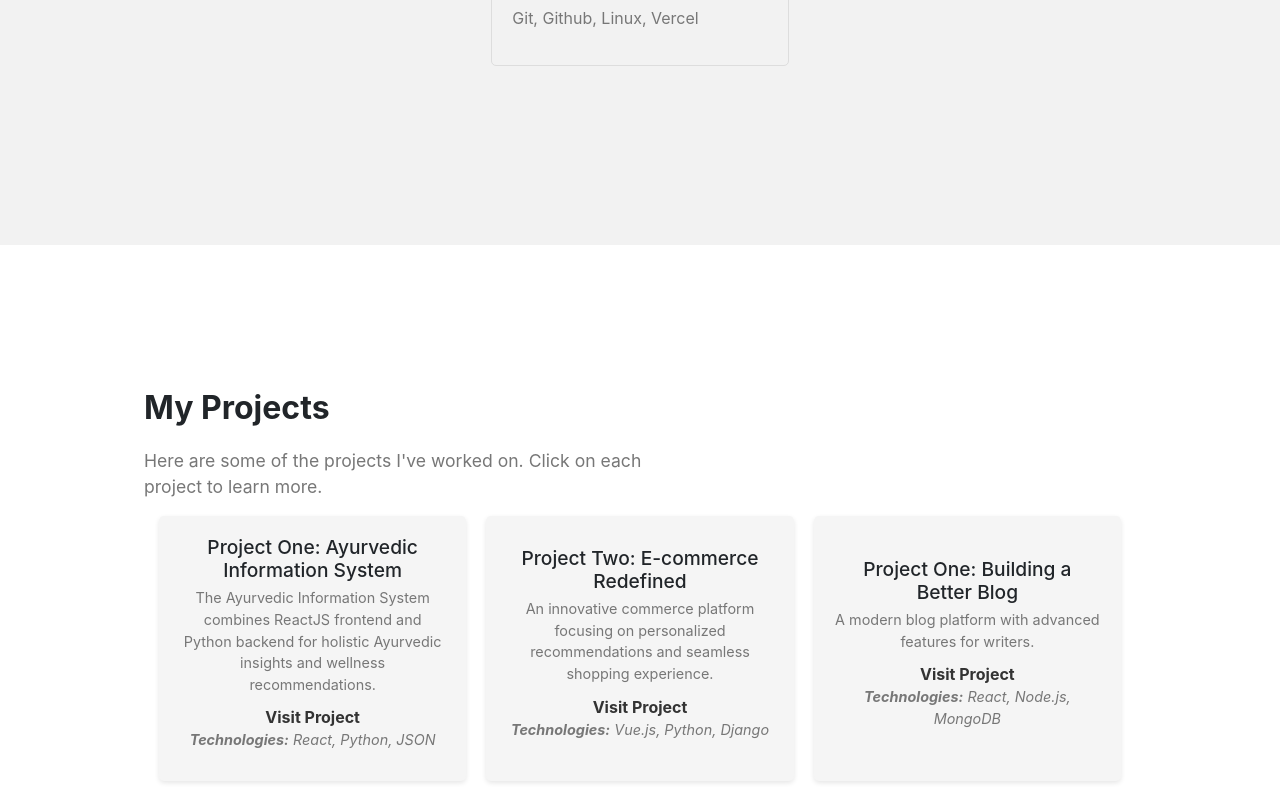
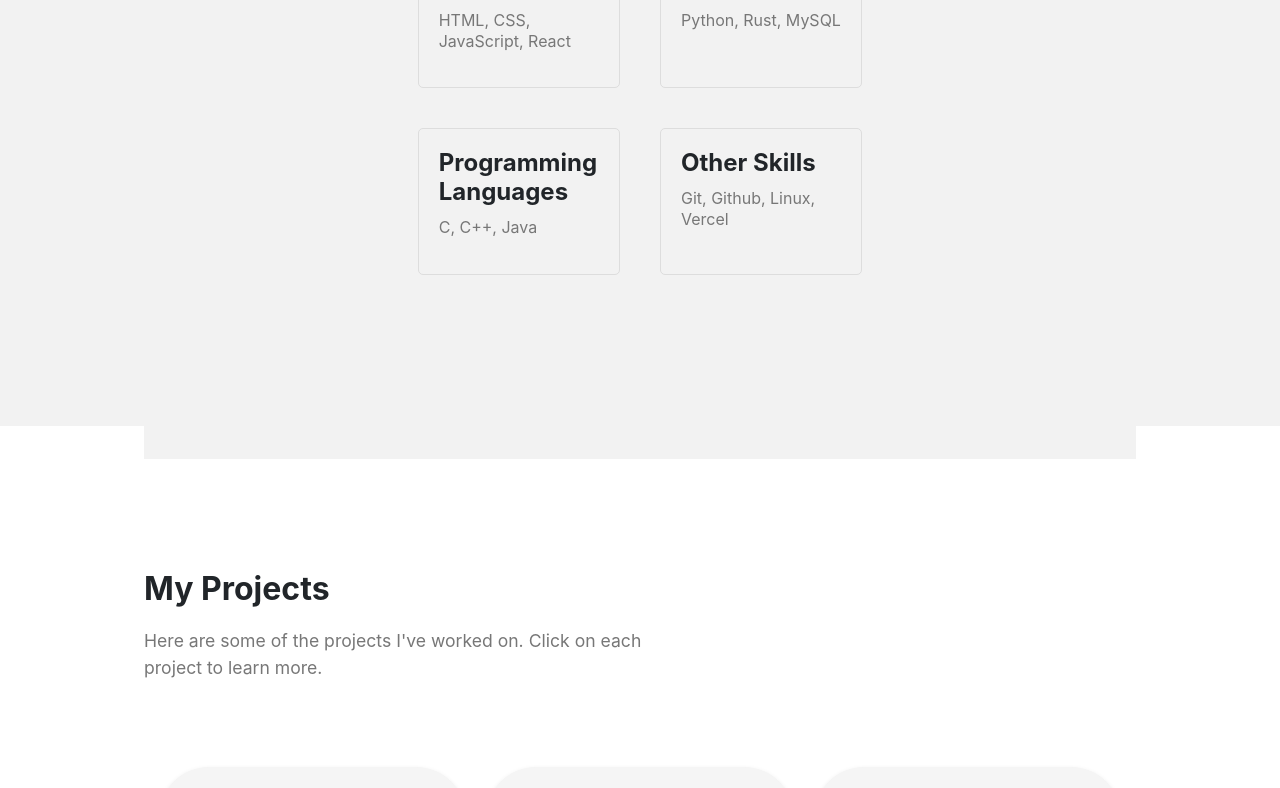
Before and after one commit to pathakjiop/New-Portfolio, a React (Create React App) app: page / in a window 1280 px wide. Shown: the part 1240-2028 px from the top of the page. Built offline with nearby package versions, Linux system fonts and the light colour scheme.

Commit message:
Increased Height and edited education section

```diff
--- a/src/components/Projects/Projects.css
+++ b/src/components/Projects/Projects.css
@@ -1,6 +1,7 @@
 /* Styles for Projects section */
 .projects {
-  margin: 9rem; /* Center the section horizontally with some margin */
+  margin: 9rem;
+  height: 675px;
 }
 
 .projects h2 {
@@ -22,13 +23,13 @@
     33% - 20px
   ); /* Set card width to 33% of available space with some margin */
   background-color: #f5f5f5; /* Light gray background for cards */
-  border-radius: 5px; /* Add rounded corners to cards */
+  border-radius: 50px; /* Add rounded corners to cards */
   box-shadow: 0 2px 5px rgba(0, 0, 0, 0.1); /* Add subtle shadow */
   margin-bottom: 20px; /* Add some space below each card */
+  margin-top: 70px; /* Adjust the margin-top to position the card slightly lower */
   padding: 20px; /* Add padding inside cards */
   text-align: center; /* Center content within cards (optional, adjust as needed) */
 }
-
 @media (max-width: 992px) {
   .projects-container {
     justify-content: space-between; /* Change to space between on smaller screens */
--- a/src/components/Projects/Projects.json
+++ b/src/components/Projects/Projects.json
@@ -1,32 +1,20 @@
 [
   {
-    "title": "Project One: Ayurvedic Information System",
+    "title": "Ayurvedic Information System",
     "description": "The Ayurvedic Information System combines ReactJS frontend and Python backend for holistic Ayurvedic insights and wellness recommendations.",
     "link": "https://github.com/pathakjiop/Ayurvedic-Information-System",
-    "technologies": ["React", "Python", "JSON"]
+    "technologies": ["React", "Python", "JSON", "Gemini API"]
   },
   {
-    "title": "Project Two: E-commerce Redefined",
-    "description": "An innovative commerce platform focusing on personalized recommendations and seamless shopping experience.",
-    "link": "https://your-project-two-website.com",
-    "technologies": ["Vue.js", "Python", "Django"]
+    "title": "Healthy Lifestyle",
+    "description": "Healthy-Lifestyle project promotes wellness via Gemini API for personalized BMI calculations and tailored advice through a 25-question questionnaire.",
+    "link": "https://github.com/pathakjiop/Healthy-Lifestyle",
+    "technologies": ["React", "Python", "JSON", "Gemini API"]
   },
   {
-    "title": "Project One: Building a Better Blog",
-    "description": "A modern blog platform with advanced features for writers.",
-    "link": "https://your-project-one-website.com",
-    "technologies": ["React", "Node.js", "MongoDB"]
-  },
-  {
-    "title": "Project One: Building a Better Blog",
-    "description": "A modern blog platform with advanced features for writers.",
-    "link": "https://your-project-one-website.com",
-    "technologies": ["React", "Node.js", "MongoDB"]
-  },
-  {
-    "title": "Project One: Building a Better Blog",
-    "description": "A modern blog platform with advanced features for writers.",
-    "link": "https://your-project-one-website.com",
-    "technologies": ["React", "Node.js", "MongoDB"]
+    "title": "Cloth Shop Mangament System",
+    "description": "Cloth Shop Management System: Tkinter GUI, MySQL database for cloth inventory management—add, view, buy, and remove functionalities included.",
+    "link": "https://github.com/pathakjiop/Cloth-Shop-Mangament-System",
+    "technologies": ["Python", "MySQL"]
   }
 ]
--- a/src/components/Skills/Skills.css
+++ b/src/components/Skills/Skills.css
@@ -3,6 +3,7 @@
   padding: 9rem; /* Adjust padding as desired */
   text-align: center;
   background-color: #f2f2f2;
+  height: 960px;
 }
 
 .skills-container h1 {
@@ -20,13 +21,14 @@
 }
 
 .skill-sections {
+  padding: 9rem;
   display: flex;
   flex-wrap: wrap;
   justify-content: center;
 }
 
 .skill-section {
-  margin: 15px;
+  margin: 20px;
   padding: 20px;
   border: 1px solid #ddd;
   border-radius: 5px;
@@ -53,7 +55,26 @@
 .center-text {
   text-align: center;
 }
+.custom-text {
+  color: #718096; /* text-gray-500 */
+  font-size: 1.25rem; /* text-xlg */
+}
 
+.custom-text.md\:text-xl {
+  font-size: 1.5rem; /* md:text-xl */
+}
+
+.custom-text.lg\:text-base {
+  font-size: 1rem; /* lg:text-base */
+}
+
+.custom-text.xl\:text-xl {
+  font-size: 1.5rem; /* xl:text-xl */
+}
+
+.custom-text.dark\:text-gray-400 {
+  color: #cbd5e0; /* dark:text-gray-400 */
+}
 /* Responsive styles */
 @media (max-width: 768px) {
   .skill {
--- a/src/components/Skills/Skills.js
+++ b/src/components/Skills/Skills.js
@@ -6,15 +6,19 @@ function Skills() {
   const { sections } = skillsData; // Destructure directly for cleaner access
 
   return (
-    <div className="skill">
-      <div className="skills-container">
+    <div className='skill'>
+      <div className='skills-container'>
         <h1>My Skills</h1>
-        <p className="text-gray-500 text-lg md:text-xl lg:text-base xl:text-xl dark:text-gray-400">
-          I'm proficient in a variety of programming languages, frameworks, and tools. Here are some of my top skills.
+        <p className='custom-text'>
+          I'm proficient in a variety of programming languages, frameworks, and
+          tools. Here are some of my top skills.
         </p>
-        <div className="skill-sections">
+        <div className='skill-sections'>
           {sections.map((section, index) => (
-            <div className="skill-section" key={index}>
+            <div
+              className='skill-section'
+              key={index}
+            >
               <h2>{section.title}</h2>
               <p>{section.skills.join(", ")}</p>
             </div>
```
